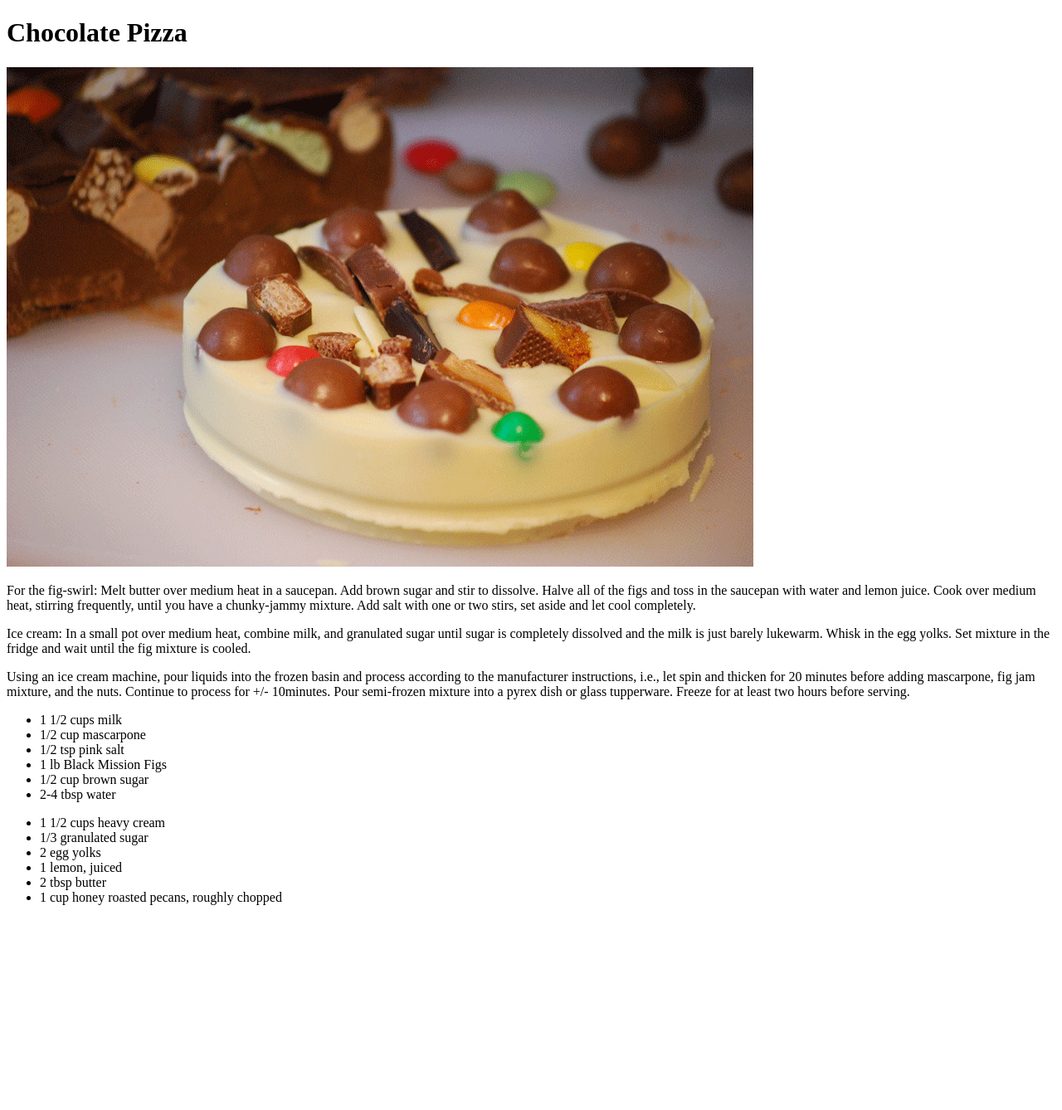
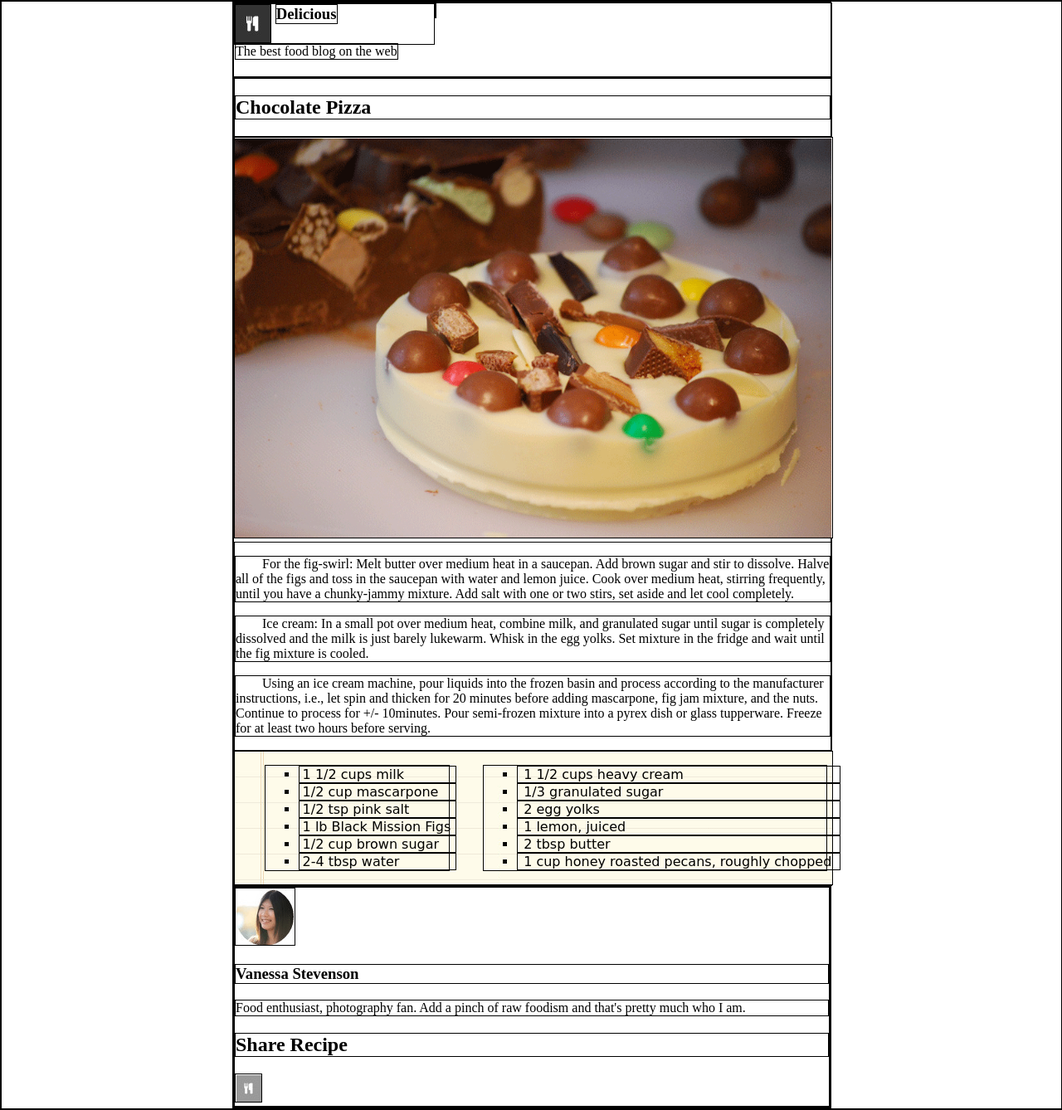
Before and after one commit to StevenJohnson86/chocolate-pizza, a plain HTML site: page index.html in a window 1280 px wide. Shown: the whole page at 83% size. Before the commit the page ends 1107 px from the top, so only its background shows below. Drawn offline with Linux system fonts and the light colour scheme.

Commit message:
Rough styling of headers, and main content

```diff
--- a/index.html
+++ b/index.html
@@ -5,19 +5,27 @@
     <link href="style.css" type="text/css" rel="stylesheet"/>
   </head>
   <body>
+    <main>
       <header id="head-top">
-      <!-- logo.png -->
-      <!-- share icons ul?-->
+        <div id="head-logo">
+          <img src="img/logo.png" alt="Delicious foods logo">
+          <h3>Delicious</h3>
+          <p>The best food blog on the web</p>
+        </div>
 
+        <span>
+          <!-- share icons -->
+        </span>
       </header>
-    <main>
+
+      <section id="main-content">
         <header>
           <h1>Chocolate Pizza</h1>
           <!-- subscript for posted date -->
           <!-- print icon -->
         </header>
 
-      <img src="img/choco-pizza.png" alt="Chocolate pizza"/>
+        <img id="choco-pizza" src="img/choco-pizza.png" alt="Chocolate pizza"/>
 
         <div class="directions">
           <p>For the fig-swirl: Melt butter over medium heat in a saucepan. Add brown sugar and stir to dissolve. Halve all of the figs and toss in the saucepan with water and lemon juice. Cook over medium heat, stirring frequently, until you have a chunky-jammy mixture. Add salt with one or two stirs, set aside and let cool completely.</p>
@@ -26,7 +34,7 @@
         </div>
 
         <div class="recipe">
-        <ul>
+          <ul id="list-pt1">
             <li>1 1/2 cups milk</li>
             <li>1/2 cup mascarpone</li>
             <li>1/2 tsp pink salt</li>
@@ -34,7 +42,7 @@
             <li>1/2 cup brown sugar</li>
             <li>2-4 tbsp water</li>
           </ul>
-        <ul>
+          <ul id="list-pt2">
             <li>1 1/2 cups heavy cream</li>
             <li>1/3 granulated sugar</li>
             <li>2 egg yolks</li>
@@ -43,15 +51,18 @@
             <li>1 cup honey roasted pecans, roughly chopped</li>
           </ul>
         </div>
-    </main>
+      </section>
+
       <footer>
         <div class="about-author">
-        <!-- van-pic -->
-        <!-- <p>Food enthusiast, photography fan. Add a pinch of raw foodism and that's pretty much who I am.</p> -->
-        <!-- share button -->
-        <!-- small-logo pic -->
+          <img src="img/van-pic.png" alt="Vanessa Stevenson">
+          <h3>Vanessa Stevenson</h3>
+          <p>Food enthusiast, photography fan. Add a pinch of raw foodism and that's pretty much who I am.</p>
+          <h2>Share Recipe</h2>
+          <img src="img/small-logo.png" alt="small logo">
         </div>
         <!-- copyright -->
     </footer>
+    </main>
   </body>
 </html>
--- a/style.css
+++ b/style.css
@@ -0,0 +1,80 @@
+* {
+  border: 1px solid black;
+}
+body {
+  margin: 0%;
+  padding: 0%;
+  width: 100%;
+
+}
+
+main {
+  left:30%;
+  right:30%;
+  width:45em;
+  /*padding:0% 15%;*/
+  margin-left: auto;
+  margin-right: auto;
+  min-width: 45em;
+  max-width: 45em;
+}
+
+#head-top {
+  height: 5.5em;
+  width: 100%
+
+}
+
+#head-logo {
+  width: 50%;
+  max-width: 15em;
+  min-width: 15em;
+  height: 3em;
+  float: left;
+}
+
+#head-logo img {
+  float: left;
+}
+
+#head-logo h3 {
+  float: left;
+  margin: 0% 27.5% 0% 2%;
+  padding: 0em;
+}
+
+#head-logo p {
+  margin: 0em;
+  float: left;
+}
+
+
+#main-content {
+  width: 100%
+}
+
+#choco-pizza {
+  width:inherit;
+}
+
+.directions p {
+  text-indent: 2em;
+}
+
+.recipe {
+  background-image: url(img/list-bg.png);
+  background-size: inherit;
+  width: 100%;
+}
+
+.recipe ul {
+  display: inline-block;
+  margin-left: 5%;
+}
+
+.recipe li {
+  width: 100%;
+  list-style-type:square;
+  padding: 0% 2%;
+  font-family: comic, cursive;
+}
```
Lines whose indentation alone changed are shown as unchanged.
